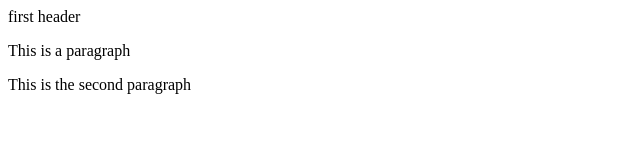
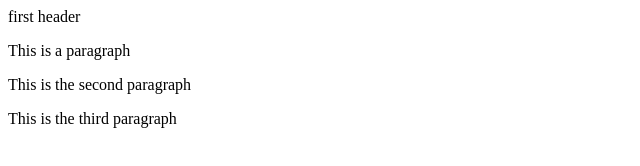
Before and after one commit to olusegunakindipe/git-test, a website: page index.html in a window 1280 px wide. Shown: the whole page, without its empty margins (0-640 px from the left). Drawn offline with Linux system fonts and the light colour scheme.

Commit message:
fourth commit

```diff
--- a/index.html
+++ b/index.html
@@ -5,6 +5,7 @@
         <p> first header</p>
         <p> This is a paragraph </p>
         <p> This is the second paragraph </p>
+        <p> This is the third paragraph</p>
     </body>
 
     </head>
```
Also changed, not shown: package.json (added, +24 -0 lines), 1 other file.
